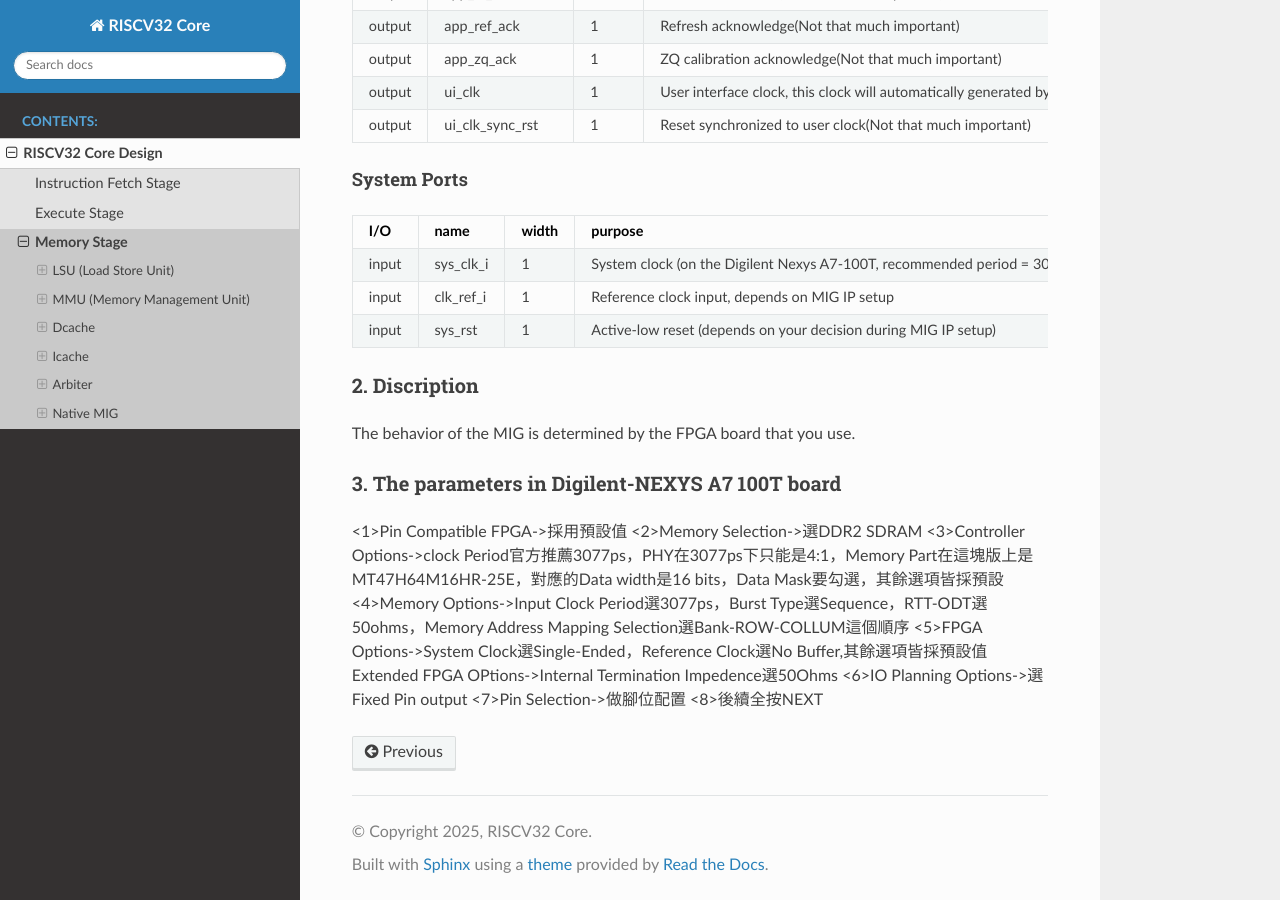
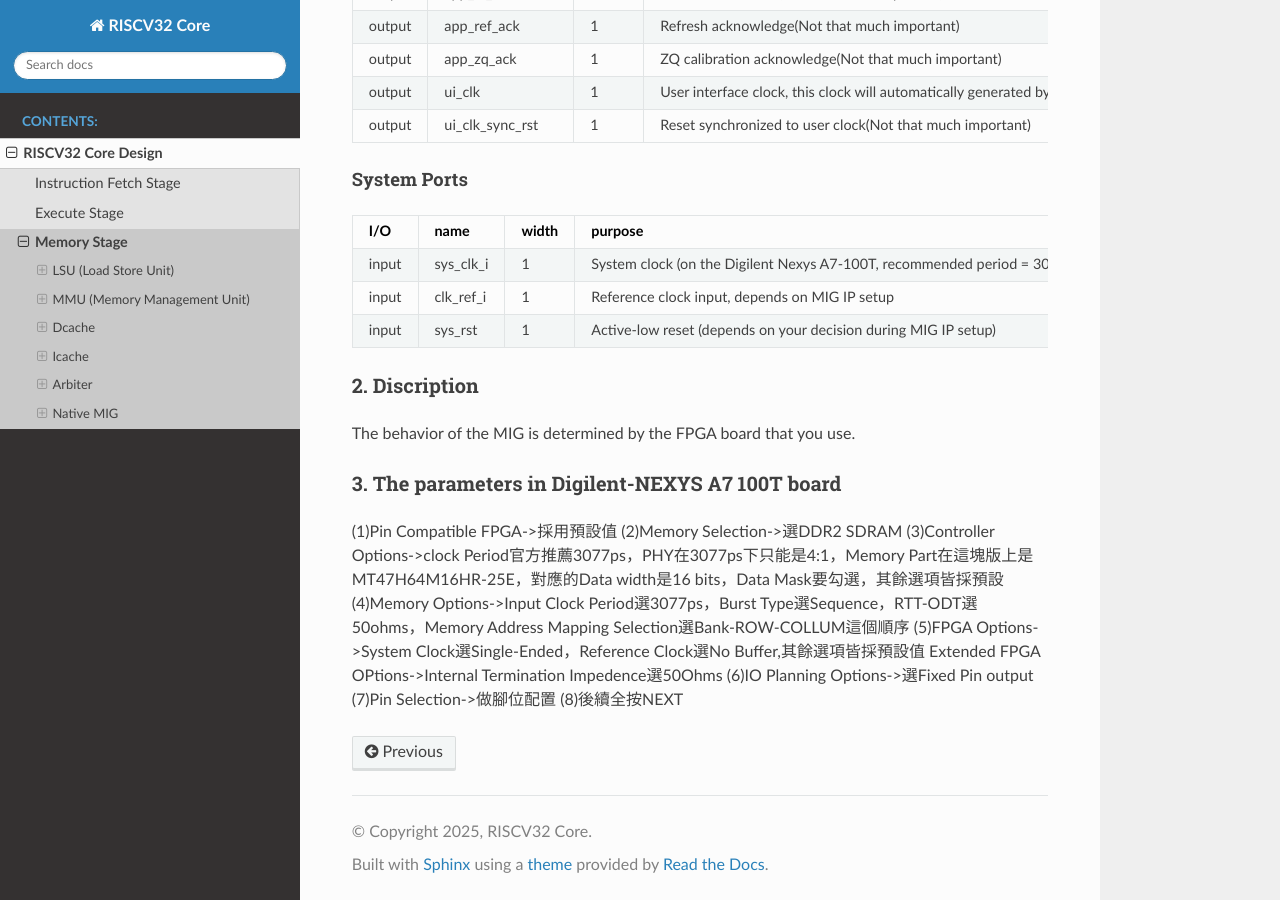
Before and after one commit to ttcn-0906/riscv32-core-doc, a Sphinx documentation site: the page built from docs/source/mem_stage.md, in a window 1280 px wide and 900 px high, scrolled down 9420 px. Built offline with Sphinx 7.4.7 and the Read the Docs theme 3.1.0, drawn with Linux system fonts in a browser that asks for light colours; part of the change alters nothing that is shown.

```diff
--- a/docs/source/mem_stage.md
+++ b/docs/source/mem_stage.md
@@ -329,12 +329,12 @@ Skip them, this part will automatically operate by MIG IP after a command is iss
 The behavior of the MIG is determined by the FPGA board that you use.
 
 ### 3. The parameters in Digilent-NEXYS A7 100T board
-<1>Pin Compatible FPGA->採用預設值
-<2>Memory Selection->選DDR2 SDRAM
-<3>Controller Options->clock Period官方推薦3077ps，PHY在3077ps下只能是4:1，Memory Part在這塊版上是MT47H64M16HR-25E，對應的Data width是16 bits，Data Mask要勾選，其餘選項皆採預設
-<4>Memory Options->Input Clock Period選3077ps，Burst Type選Sequence，RTT-ODT選50ohms，Memory Address Mapping Selection選Bank-ROW-COLLUM這個順序
-<5>FPGA Options->System Clock選Single-Ended，Reference Clock選No Buffer,其餘選項皆採預設值
+(1)Pin Compatible FPGA->採用預設值
+(2)Memory Selection->選DDR2 SDRAM
+(3)Controller Options->clock Period官方推薦3077ps，PHY在3077ps下只能是4:1，Memory Part在這塊版上是MT47H64M16HR-25E，對應的Data width是16 bits，Data Mask要勾選，其餘選項皆採預設
+(4)Memory Options->Input Clock Period選3077ps，Burst Type選Sequence，RTT-ODT選50ohms，Memory Address Mapping Selection選Bank-ROW-COLLUM這個順序
+(5)FPGA Options->System Clock選Single-Ended，Reference Clock選No Buffer,其餘選項皆採預設值
 Extended FPGA OPtions->Internal Termination Impedence選50Ohms
-<6>IO Planning Options->選Fixed Pin output
-<7>Pin Selection->做腳位配置
-<8>後續全按NEXT
+(6)IO Planning Options->選Fixed Pin output
+(7)Pin Selection->做腳位配置
+(8)後續全按NEXT
```
